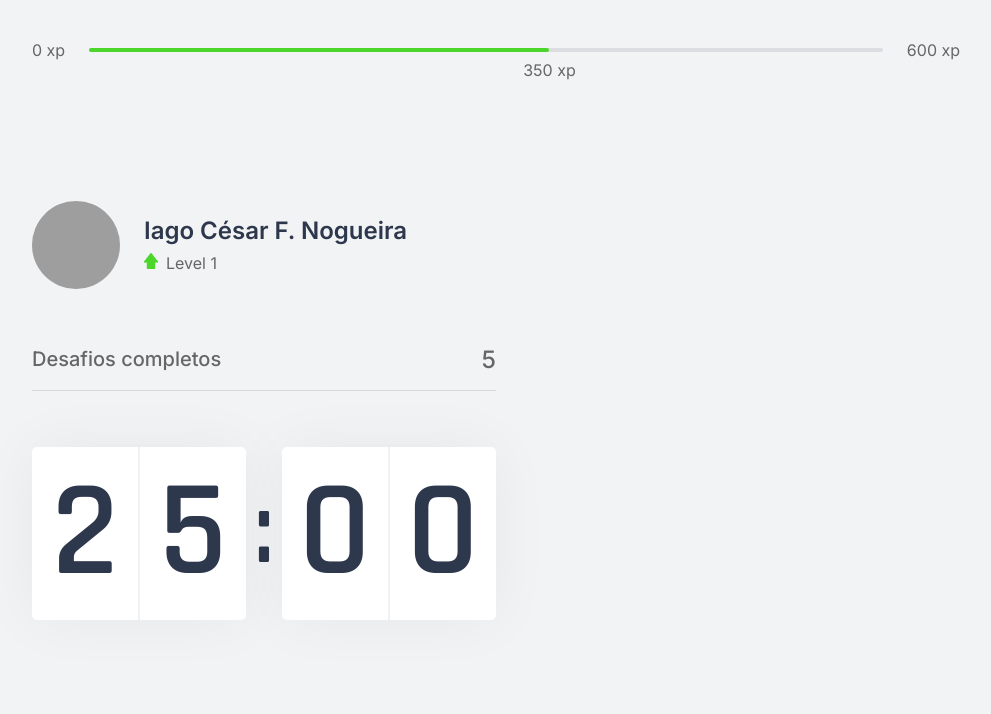
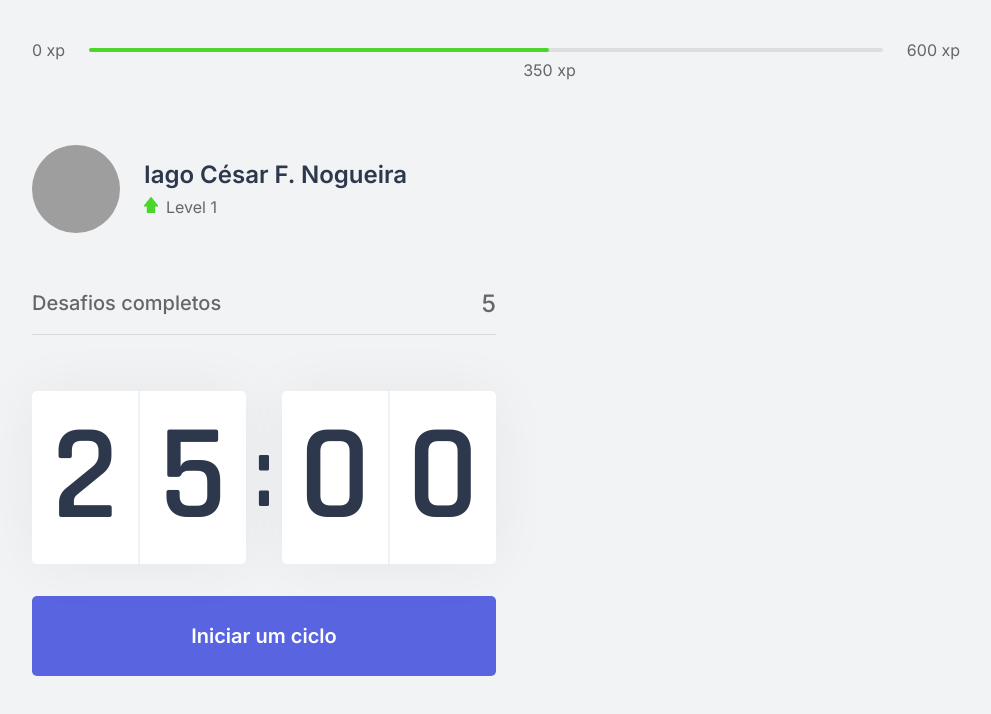
Before and after one commit to FelipeMartini/cursos-rocketseat-nlw-04-react, a Next.js app: page / in a window 1280 px wide. Shown: the top 714 px of the page, without its empty margins (144-1135 px from the left). Built offline with nearby package versions, Linux system fonts and the light colour scheme; grey boxes are pictures that could not be loaded.

Commit message:
Finishing behavior of Countdown component

```diff
--- a/src/components/Countdown.tsx
+++ b/src/components/Countdown.tsx
@@ -1,17 +1,48 @@
+import { useState, useEffect } from 'react'
 import styles from '../styles/components/Countdown.module.css'
 
 export function Countdown() {
+  const [active, setActive] = useState(false);
+  const [time, setTime] = useState(25 * 60);
+
+  const minutes = Math.floor(time / 60);
+  const seconds = Math.floor(time % 60)
+
+  const minuteValues = String(minutes).padStart(2, '0').split('')
+  const secondValues = String(seconds).padStart(2, '0').split('')
+
+  useEffect(() => {
+    if (active && time > 0) {
+      setTimeout(() => {
+        setTime(time-1)
+      },1000)
+    }
+  }, [active, time])
+
+  function startCountdown() {
+    setActive(true)
+  }
+
   return(
+    <>
     <div className={styles.countdownContainer} >
       <div>
-        <span>2</span>
-        <span>5</span>
+        <span>{minuteValues[0]}</span>
+        <span>{minuteValues[1]}</span>
       </div>
       <span>:</span>
       <div>
-        <span>0</span>
-        <span>0</span>
+        <span>{secondValues[0]}</span>
+        <span>{secondValues[1]}</span>
       </div>
     </div>
+    <button
+      type='button'
+      className={styles.countdownButton}
+      onClick={startCountdown}
+    >
+      Iniciar um ciclo
+    </button>
+    </>
   )
 }
--- a/src/styles/components/Countdown.module.css
+++ b/src/styles/components/Countdown.module.css
@@ -36,3 +36,29 @@
   font-size: 6.25rem;
   margin: 0 0.5rem;
 }
+
+.countdownButton {
+  width: 100%;
+  height: 5rem;
+
+  margin-top: 2rem;
+
+  display: flex;
+  align-items: center;
+  justify-content: center;
+
+  border: 0;
+  border-radius: 5px;
+
+  background: var(--blue);
+  color: var(--white);
+
+  font-size: 1.25rem;
+  font-weight: 600;
+
+  transition: background-color 0.2s;
+}
+
+.countdownButton:hover {
+  background: var(--blue-dark);
+}
```
